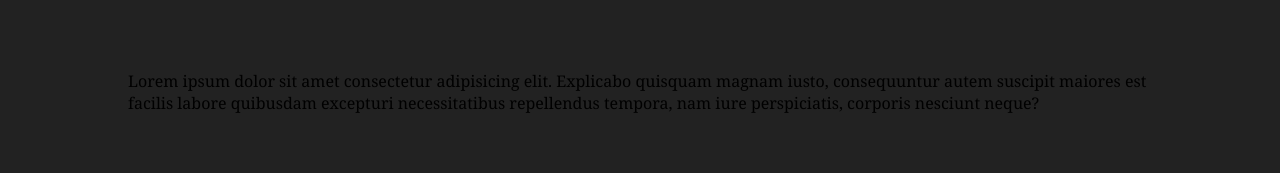
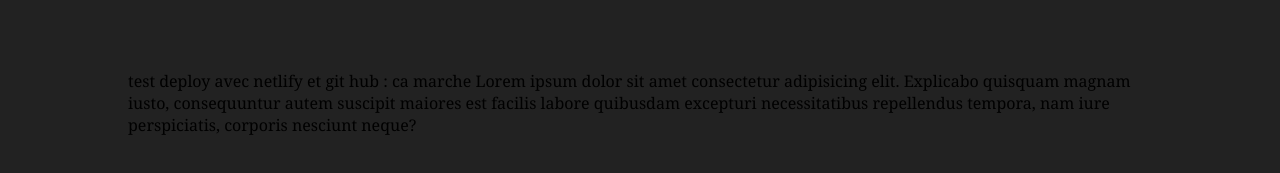
Before and after one commit to multicolores/Restaurant-site, a React (Create React App) app: page /about in a window 1280 px wide. Shown: the part 891-1064 px from the top of the page. Built offline with nearby package versions, Linux system fonts and the light colour scheme.

Commit message:
déploiment du site avec netlify

```diff
--- a/src/about.js
+++ b/src/about.js
@@ -42,10 +42,11 @@
         </div>
         <h2>text</h2>
         <p>
-          Lorem ipsum dolor sit amet consectetur adipisicing elit. Explicabo
-          quisquam magnam iusto, consequuntur autem suscipit maiores est facilis
-          labore quibusdam excepturi necessitatibus repellendus tempora, nam
-          iure perspiciatis, corporis nesciunt neque?
+          test deploy avec netlify et git hub : ca marche Lorem ipsum dolor sit
+          amet consectetur adipisicing elit. Explicabo quisquam magnam iusto,
+          consequuntur autem suscipit maiores est facilis labore quibusdam
+          excepturi necessitatibus repellendus tempora, nam iure perspiciatis,
+          corporis nesciunt neque?
         </p>
       </motion.div>
     </>
```
